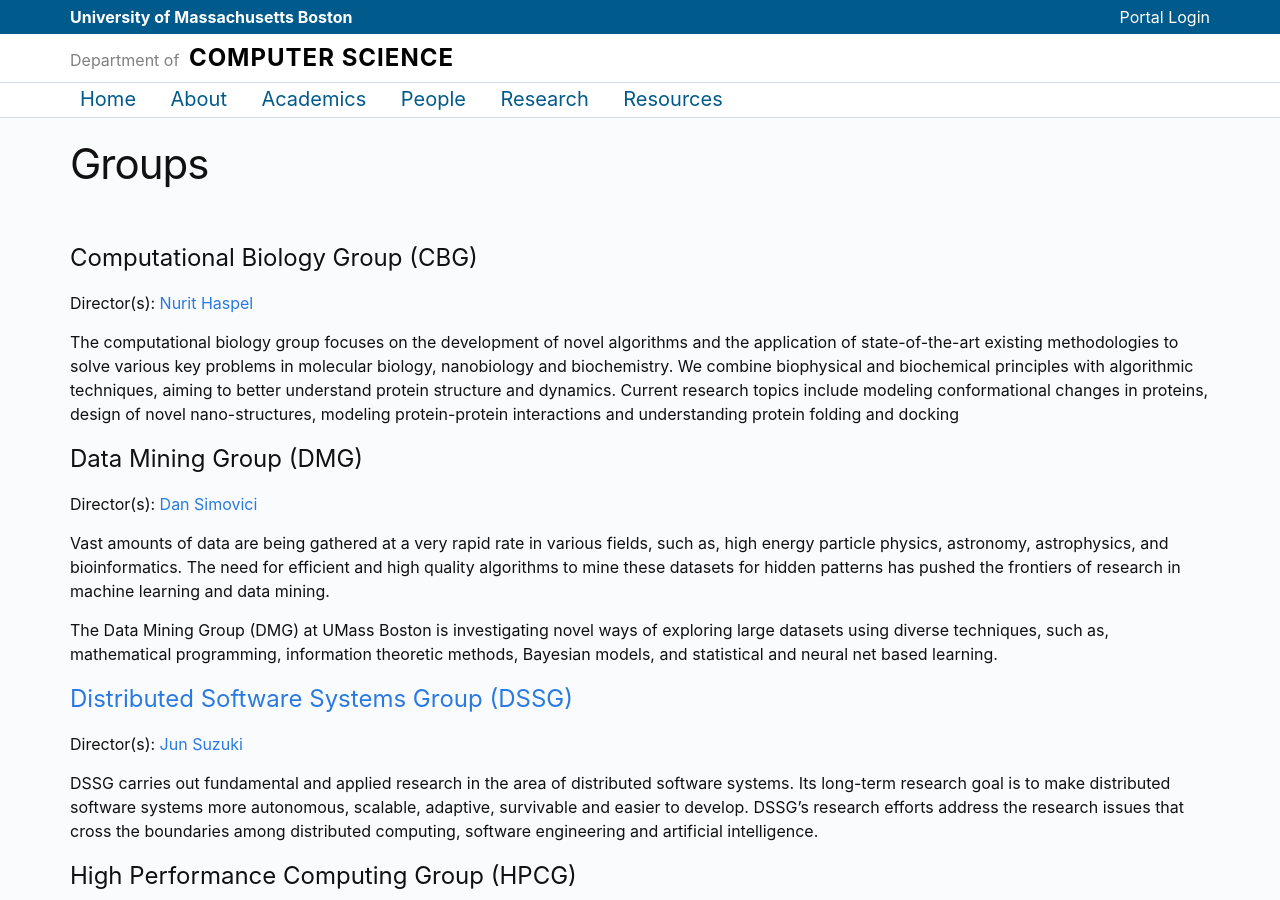
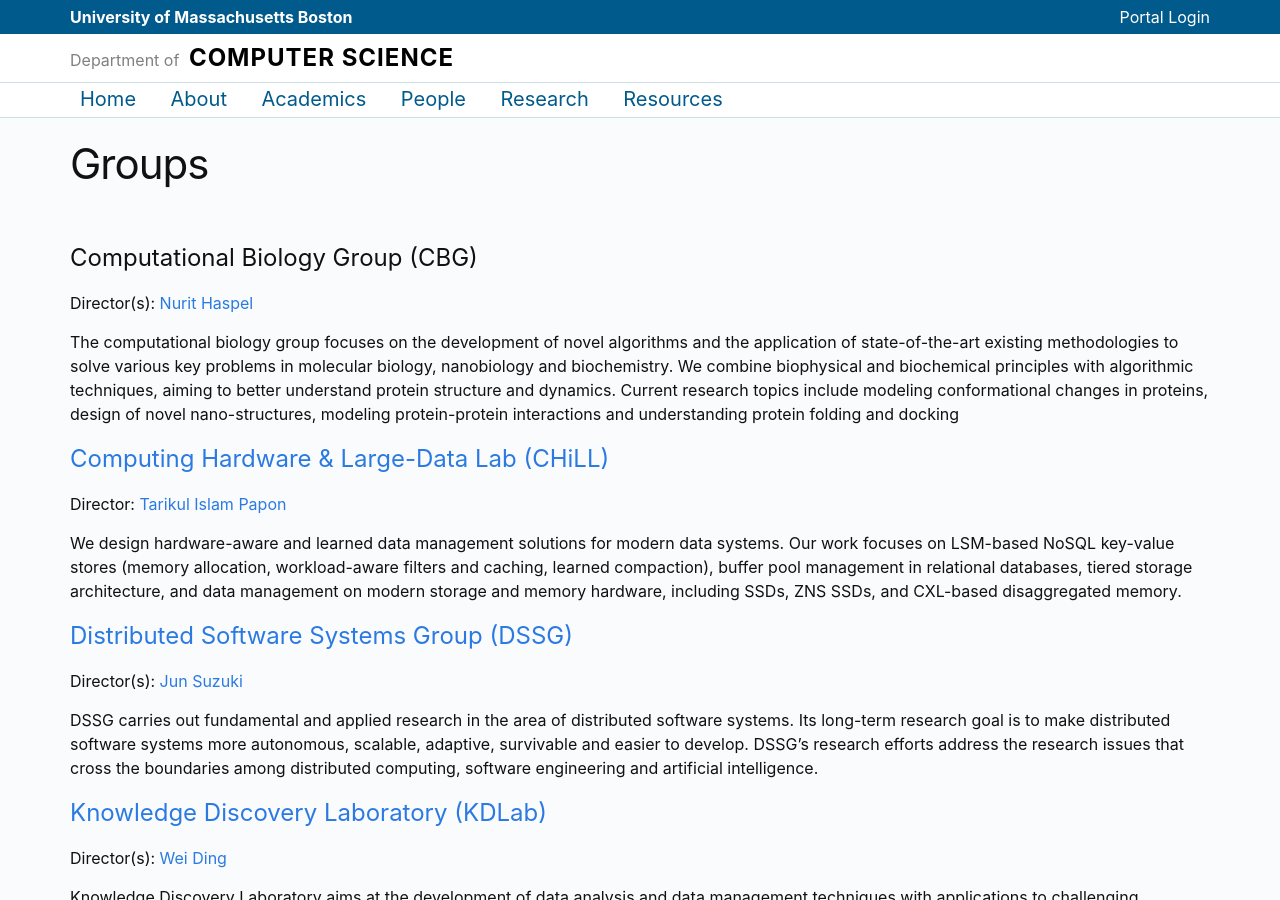
Before and after one commit to umbcs/umbcs.github.io, a Jekyll site: the page built from WEB/research/groups.markdown, in a window 1280 px wide and 900 px high. Built offline with Jekyll 4.4.1, drawn with Linux system fonts in a browser that asks for light colours; some of the changed text lies outside the part shown.

Commit message:
Added Papon's group

```diff
--- a/WEB/research/groups.markdown
+++ b/WEB/research/groups.markdown
@@ -9,14 +9,11 @@ Director(s): [Nurit Haspel](http://www.cs.umb.edu/~nurith)
 
 The computational biology group focuses on the development of novel algorithms and the application of state-of-the-art existing methodologies to solve various key problems in molecular biology, nanobiology and biochemistry. We combine biophysical and biochemical principles with algorithmic techniques, aiming to better understand protein structure and dynamics. Current research topics include modeling conformational changes in proteins, design of novel nano-structures, modeling protein-protein interactions and understanding protein folding and docking
 
+# [Computing Hardware & Large-Data Lab (CHiLL)](https://chill-umb.github.io/)
 
-# Data Mining Group (DMG)
+Director: [Tarikul Islam Papon](https://www.cs.umb.edu/~tpapon/)
 
-Director(s): [Dan Simovici](http://www.cs.umb.edu/~dsim)
-
-Vast amounts of data are being gathered at a very rapid rate in various fields, such as, high energy particle physics, astronomy, astrophysics, and bioinformatics. The need for efficient and high quality algorithms to mine these datasets for hidden patterns has pushed the frontiers of research in machine learning and data mining.
-
-The Data Mining Group (DMG) at UMass Boston is investigating novel ways of exploring large datasets using diverse techniques, such as, mathematical programming, information theoretic methods, Bayesian models, and statistical and neural net based learning.
+We design hardware-aware and learned data management solutions for modern data systems. Our work focuses on LSM-based NoSQL key-value stores (memory allocation, workload-aware filters and caching, learned compaction), buffer pool management in relational databases,  tiered storage architecture, and data management on modern storage and memory hardware, including SSDs, ZNS SSDs, and CXL-based disaggregated memory.
 
 
 # [Distributed Software Systems Group (DSSG)](https://www.cs.umb.edu/~jxs/research/projects.html)
@@ -24,13 +21,6 @@ The Data Mining Group (DMG) at UMass Boston is investigating novel ways of explo
 Director(s): [Jun Suzuki](http://www.cs.umb.edu/~jxs)
 
 DSSG carries out fundamental and applied research in the area of distributed software systems. Its long-term research goal is to make distributed software systems more autonomous, scalable, adaptive, survivable and easier to develop. DSSG's research efforts address the research issues that cross the boundaries among distributed computing, software engineering and artificial intelligence.
-
-
-# High Performance Computing Group (HPCG)
-
-Director(s): [Ming Ouyang](http://www.cs.umb.edu/~ming/)
-
-The focus is to parallelize data analysis algorithms, statistical computation, and bioinformatics applications using Nvidia GPUs, AVX instructions, and Intel Xeon Phi processors.
 
 
 # [Knowledge Discovery Laboratory (KDLab)](https://www.cs.umb.edu/~ding/research.html)
@@ -74,16 +64,8 @@ Director(s): [Tiago Cogumbreiro](https://cogumbreiro.github.io/)
 
 The aim of the Software Verification Laboratory is improve the programmer’s productivity, by developing tools and techniques that localize bugs, and enforce the correctness of systems. Our main focus is on verifying scientific codes, in the domain of High Performance Computing. We employ the fields of programming languages, formal methods, concurrency theory, and statistical machine learning to improve the correctness of software.
 
-
 # Virtual Characters Lab (VCLab)
 
 Director(s): [Funda Durupinar](http://www.cs.umb.edu/~fundad)
 
 Virtual characters have become ubiquitous mainly through movies and games, but also in the assistive domain as virtual tutors, healthcare providers, interviewers and so on. VCLab aims to develop believable, autonomous virtual characters that exhibit a rich repertoire of behaviors driven by external and internal stimuli. We focus on inherently multidisciplinary problems, involving expertise on computer graphics, animation, artificial intelligence, psychology, and movement analysis.
-
-
-# [Visual Attention Laboratory (VALab)](https://www.cs.umb.edu/~marc/lab/)
-
-Director(s): [Marc Pomplun](http://www.cs.umb.edu/~marc)
-
-VALab studies the attentional mechanisms underlying human vision and is particularly interested in investigating how attention is controlled for efficient performance of visual tasks. The main research paradigms are eye-movement recording and computational modeling. The findings resulting from this research are applied to the construction of computer vision systems and human-computer interfaces. More specifically, there are three main areas of research that the lab focuses on: Studying Human Eye Movements, Computational Modeling of Cognitive and Perceptual Processes, and Developing Gaze-Controlled Human-Computer Interfaces.
```
